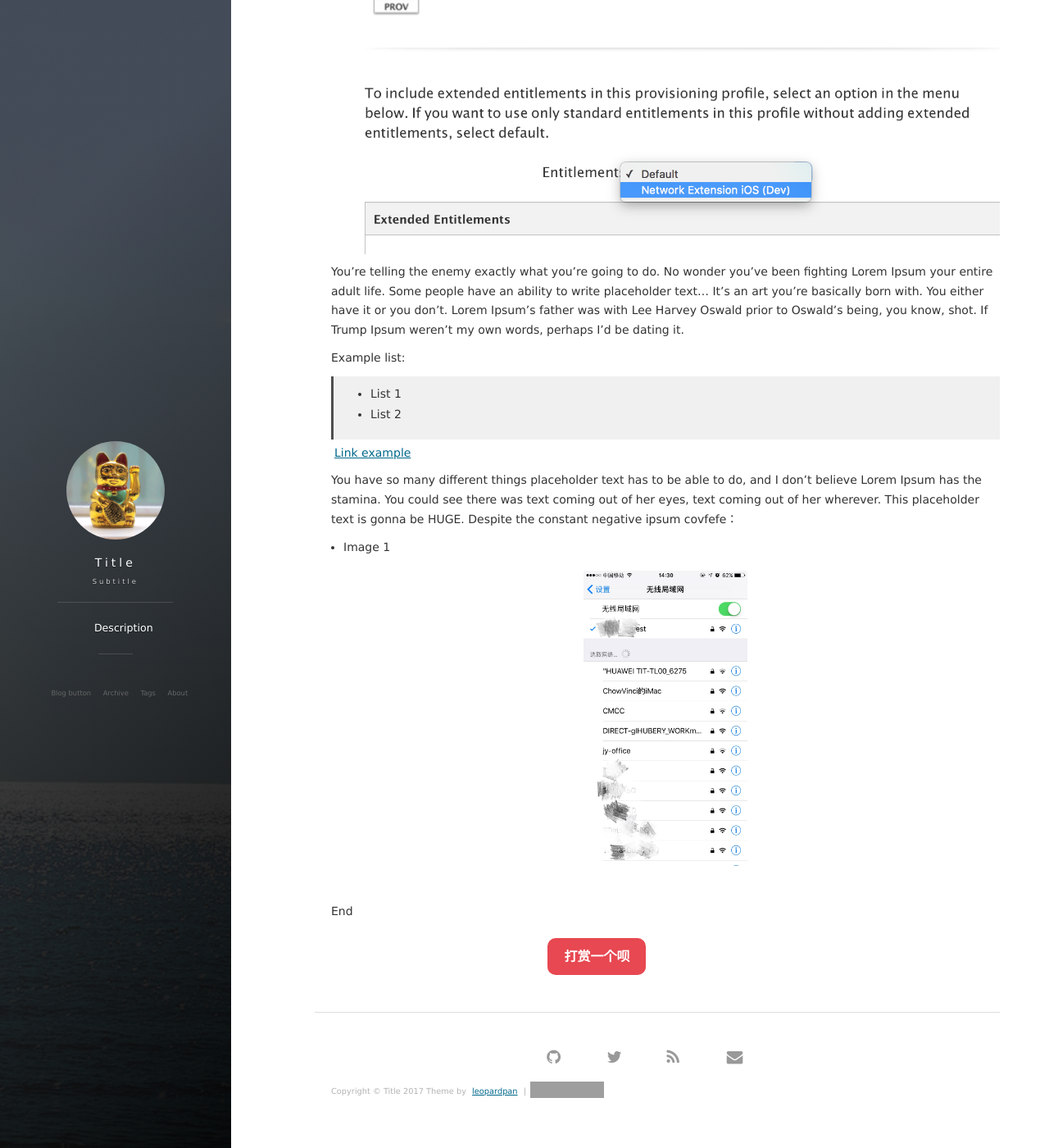
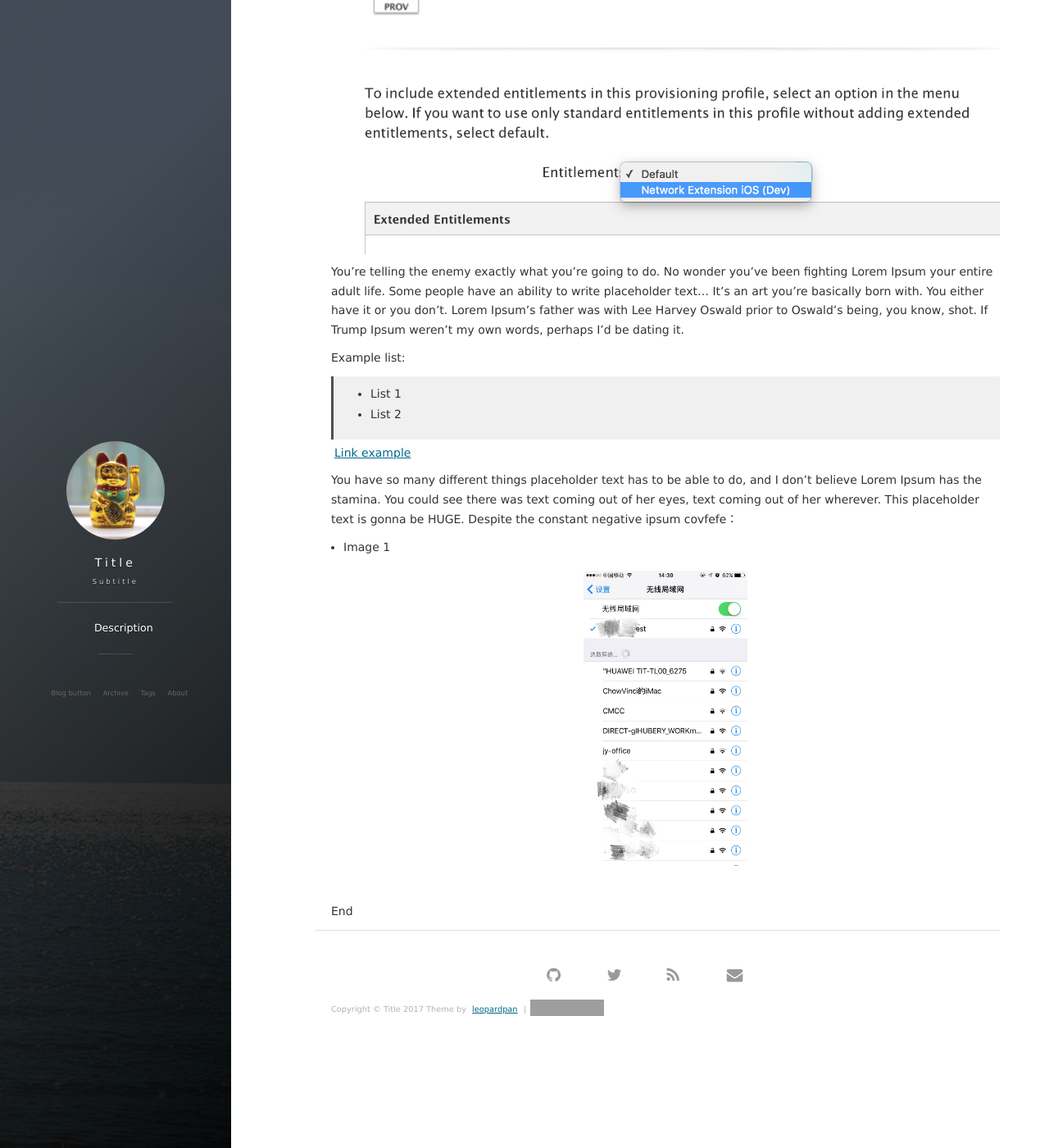
Before and after one commit to SrFlipFlop/srflipflop.github.io, a Jekyll site: the page built from _posts/2017-11-21-HelloWorld.md, in a window 1280 px wide and 1400 px high, scrolled down 900 px. Shown: the whole window at 82% size. Built offline with Jekyll 4.4.1, drawn with Linux system fonts in a browser that asks for light colours; nearby versions of some CDN libraries; comment, search, counter and statistics services are not loaded; grey boxes are pictures that could not be loaded.

Commit message:
delete comments

```diff
--- a/_includes/new-old.html
+++ /dev/null
@@ -1,75 +0,0 @@
-<section>
-            <div class="content-play">
-              <p><a href="javascript:void(0)" onclick="dashangToggle()" class="dashang" title="打赏，支持一下">打赏一个呗</a></p>
-              <div class="hide_box-play"></div>
-              <div class="shang_box-play">
-                <a class="shang_close-play" href="javascript:void(0)" onclick="dashangToggle()" title="关闭"><img src="/images/payimg/close.jpg" alt="取消" /></a>
-                <div class="shang_tit-play">
-                  <p>感谢您的支持，我会继续努力的!</p>
-                </div>
-                <div class="shang_payimg">
-                    <img src="/images/payimg/alipayimg.jpg" alt="扫码支持" title="扫一扫" />
-                </div>
-              <div class="shang_payimg">
-                    <img src="/images/payimg/weipayimg.jpg" alt="扫码支持" title="扫一扫" />
-                </div>
-                <div class="pay_explain">扫码打赏，你说多少就多少</div>
-                <div class="shang_payselect">
-                  <div class="pay_item checked" data-id="alipay">
-                    <span class="pay_logo"><img src="/images/payimg/alipay.jpg" alt="支付宝" /></span>
-                  </div>
-                  <div class="pay_item" data-id="weipay">
-                    <span class="pay_logo"><img src="/images/payimg/wechat.jpg" alt="微信" /></span>
-                  </div>
-                </div>
-                <div class="shang_info-play">
-                  <p>打开<span id="shang_pay_txt">支付宝</span>扫一扫，即可进行扫码打赏哦</p>
-                </div>
-              </div>
-            </div>
-            <script type="text/javascript">
-            function dashangToggle(){
-              $(".hide_box-play").fadeToggle();
-              $(".shang_box-play").fadeToggle();
-            }
-            </script>
-
-            <div style="text-align:center;margin:50px 0; font:normal 14px/24px 'MicroSoft YaHei';"></div>
-
-            <style type="text/css">
-              .content-play{width:80%;margin-top: 20px;margin-bottom: 10px;height:40px;}
-              .hide_box-play{z-index:999;filter:alpha(opacity=50);background:#666;opacity: 0.5;-moz-opacity: 0.5;left:0;top:0;height:99%;width:100%;position:fixed;display:none;}
-              .shang_box-play{width:540px;height:540px;padding:10px;background-color:#fff;border-radius:10px;position:fixed;z-index:1000;left:50%;top:50%;margin-left:-280px;margin-top:-280px;border:1px dotted #dedede;display:none;}
-              .shang_box-play img{border:none;border-width:0;}
-              .dashang{display:block;width:100px;margin:5px auto;height:25px;line-height:25px;padding:10px;background-color:#E74851;color:#fff;text-align:center;text-decoration:none;border-radius:10px;font-weight:bold;font-size:16px;transition: all 0.3s;}
-              .dashang:hover{opacity:0.8;padding:15px;font-size:18px;}
-              .shang_close-play{float:right;display:inline-block;
-                margin-right: 10px;margin-top: 20px;
-              }
-              .shang_logo{display:block;text-align:center;margin:20px auto;}
-              .shang_tit-play{width: 100%;height: 75px;text-align: center;line-height: 66px;color: #a3a3a3;font-size: 16px;background: url('/images/payimg/cy-reward-title-bg.jpg');font-family: 'Microsoft YaHei';margin-top: 7px;margin-right:2px;}
-              .shang_tit-play p{color:#a3a3a3;text-align:center;font-size:16px;}
-              .shang_payimg{width:140px;padding:10px;padding-left: 80px; /*border:6px solid #EA5F00;**/margin:0 auto;border-radius:3px;height:140px;display:inline-block;}
-              .shang_payimg img{display:inline-block;margin-right:10px;float:left;text-align:center;width:140px;height:140px; }
-              .pay_explain{text-align:center;margin:10px auto;font-size:12px;color:#545454;}
-              .shang_payselect{text-align:center;margin:0 auto;margin-top:40px;cursor:pointer;height:60px;width:500px;margin-left:110px;}
-              .shang_payselect .pay_item{display:inline-block;margin-right:140px;float:left;}
-              .shang_info-play{clear:both;}
-              .shang_info-play p,.shang_info-play a{color:#C3C3C3;text-align:center;font-size:12px;text-decoration:none;line-height:2em;}
-            </style>
-
-       <ul class="pager">
-        {% if page.previous.url %}
-        <li class="previous">
-            <a href="{{ page.previous.url | prepend: site.baseurl | replace: '//', '/' }}" data-toggle="tooltip" data-placement="top" title="{{page.previous.title}}">上一篇：  <span>{{page.previous.title}}</span>
-            </a>
-        </li>
-        {% endif %}
-        {% if page.next.url %}
-        <li class="next">
-            <a href="{{ page.next.url | prepend: site.baseurl | replace: '//', '/' }}" data-toggle="tooltip" data-placement="top" title="{{page.next.title}}">下一篇：  <span>{{page.next.title}}</span>
-            </a>
-        </li>
-        {% endif %}
-    </ul>
-</section>
--- a/_layouts/post.html
+++ b/_layouts/post.html
@@ -19,6 +19,3 @@ layout: default
 
   </section>
 </article>
-
-{% include new-old.html %}
-{% include comments.html %}
```
Also changed, not shown: about.md (+0 -2 lines).
